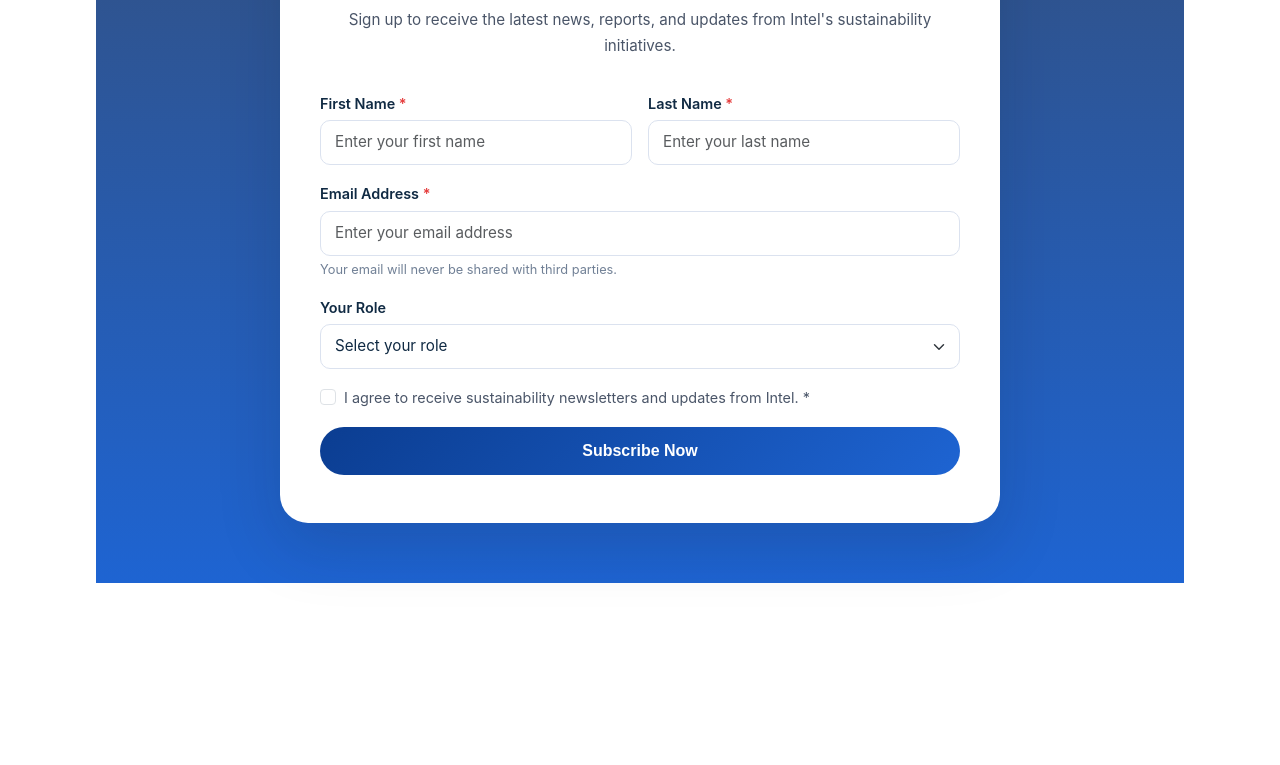
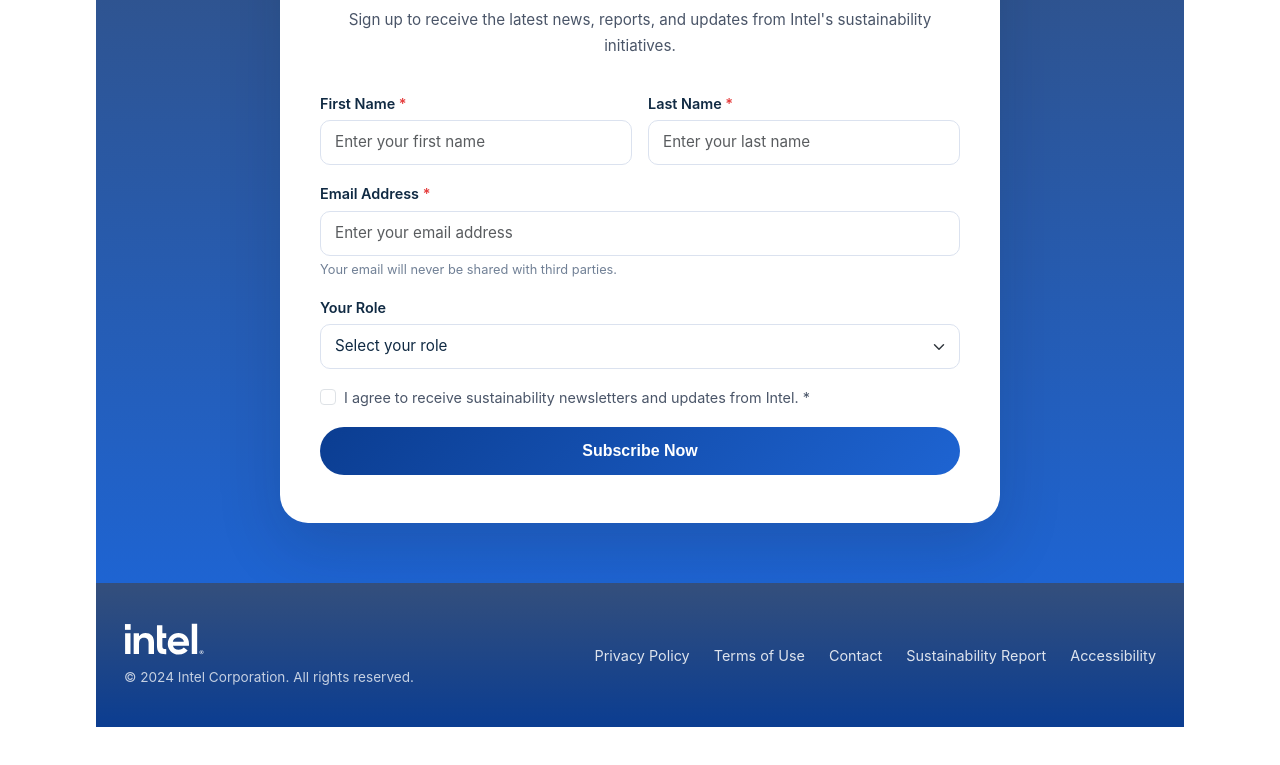
Before and after one commit to Dawit-Alem/03-project-intel-localization, a plain HTML site: page index.html in a window 1280 px wide. Shown: the part 1701-2466 px from the top of the page. Before the commit the page ends 2344 px from the top, so only its background shows below. Drawn offline with nearby package versions, Linux system fonts and the light colour scheme.

Commit message:
Build a Footer

```diff
--- a/index.html
+++ b/index.html
@@ -274,6 +274,34 @@
         </div>
       </div>
     </section>
+
+    <!-- Footer -->
+    <footer class="site-footer" role="contentinfo" aria-label="Site Footer">
+      <div class="container">
+        <div class="row align-items-center">
+
+          <!-- Logo & Copyright -->
+          <div class="col-md-4 text-center text-md-start mb-3 mb-md-0">
+            <img src="img/intel-header-logo.svg" alt="Intel Corporation Logo" class="footer-logo" />
+            <p class="footer-copy">&copy; 2024 Intel Corporation. All rights reserved.</p>
+          </div>
+
+          <!-- Navigation Links -->
+          <div class="col-md-8">
+            <nav aria-label="Footer Navigation">
+              <ul class="footer-links">
+                <li><a href="#">Privacy Policy</a></li>
+                <li><a href="#">Terms of Use</a></li>
+                <li><a href="#">Contact</a></li>
+                <li><a href="#">Sustainability Report</a></li>
+                <li><a href="#">Accessibility</a></li>
+              </ul>
+            </nav>
+          </div>
+
+        </div>
+      </div>
+    </footer>
   </main>
   <script src="https://cdn.jsdelivr.net/npm/bootstrap@5.3.3/dist/js/bootstrap.bundle.min.js"></script>
 </body>
--- a/style.css
+++ b/style.css
@@ -250,6 +250,70 @@
 @media (max-width: 520px) {
   .newsletter-box {
     padding: 32px 20px;
+  }
+}
+
+/* ── Footer ── */
+.site-footer {
+  background: linear-gradient(180deg, #344f7c 0%, #0b3d91 100%);
+  color: #fff;
+  padding: 40px 16px;
+}
+
+.footer-logo {
+  width: 80px;
+  height: auto;
+  margin-bottom: 12px;
+  filter: brightness(0) invert(1);
+}
+
+.footer-copy {
+  font-family: 'Inter', sans-serif;
+  font-size: 0.85rem;
+  color: rgba(255, 255, 255, 0.75);
+  margin: 0;
+}
+
+.footer-links {
+  list-style: none;
+  padding: 0;
+  margin: 0;
+  display: flex;
+  flex-wrap: wrap;
+  gap: 12px 24px;
+  justify-content: flex-end;
+}
+
+.footer-links li a {
+  font-family: 'Inter', sans-serif;
+  font-size: 0.9rem;
+  color: rgba(255, 255, 255, 0.85);
+  text-decoration: none;
+  transition: color 0.2s ease;
+}
+
+.footer-links li a:hover {
+  color: #ffffff;
+  text-decoration: underline;
+}
+
+/* RTL Support for Footer */
+[dir="rtl"] .footer-links {
+  justify-content: flex-start;
+}
+
+[dir="rtl"] .site-footer .col-md-4 {
+  text-align: center;
+}
+
+@media (max-width: 768px) {
+  .footer-links {
+    justify-content: center;
+    margin-top: 16px;
+  }
+
+  .site-footer .col-md-4 {
+    text-align: center;
   }
 }
 
```
